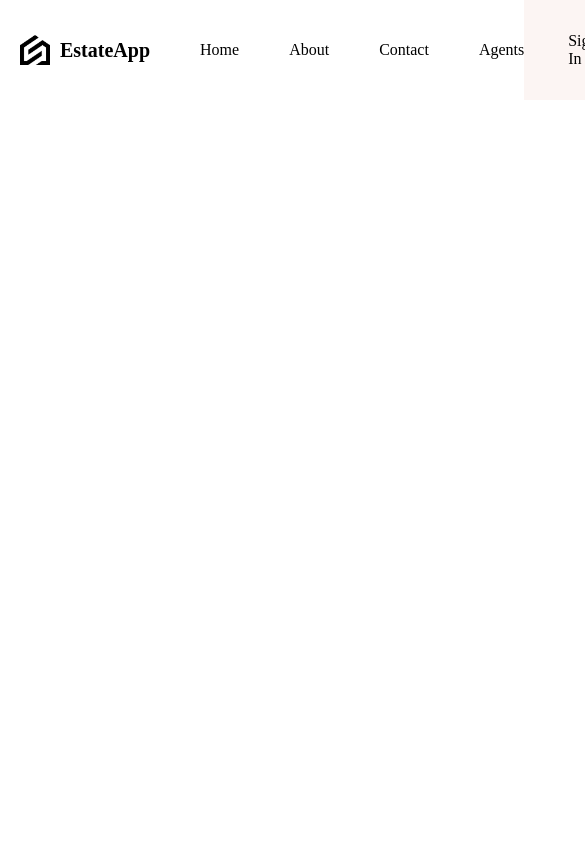
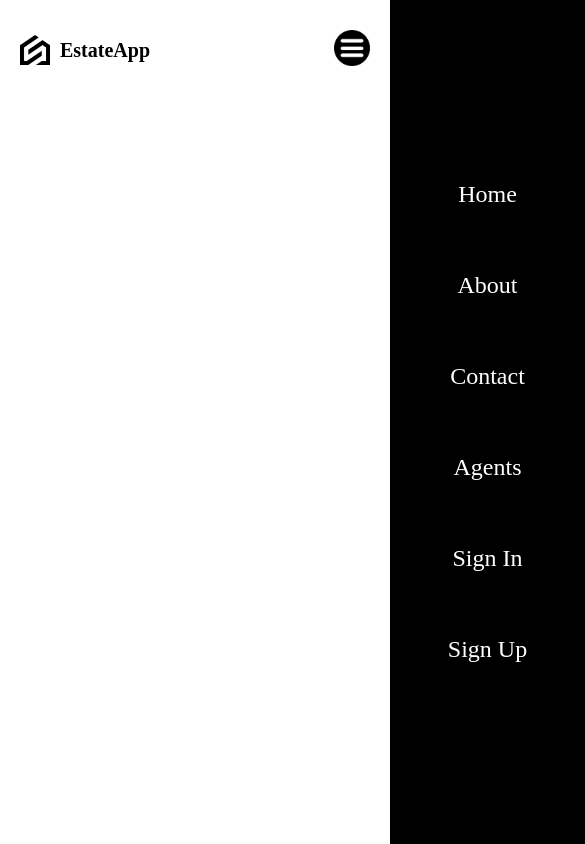
Before and after one commit to SlaviHristev/Real-Estate-App, a React (Vite) app: page / in a window 390 px wide. Shown: the top 844 px of the page, 585 px wide, since content can reach past the window. Built offline with nearby package versions, Linux system fonts and the light colour scheme.

Commit message:
Finished the navbar and added responsiveness to it

```diff
--- a/src/components/navbar/Navbar.jsx
+++ b/src/components/navbar/Navbar.jsx
@@ -1,7 +1,13 @@
+import { useState } from 'react';
 import './navbar.scss'
 
-const Navbar = () =>{
-    return(
+const Navbar = () => {
+
+    const [open, setOpen] = useState(false);
+
+
+
+    return (
         <nav>
             <div className="left">
                 <a href="/" className='logo'>
@@ -16,6 +22,17 @@
             <div className="right">
                 <a href="/">Sign In</a>
                 <a href="/" className='register'>Sign Up</a>
+                <div className="menuIcon">
+                    <img src="/menu.png" alt="" onClick={() => setOpen(!open)}/>
+                </div>
+                <div className={open ? 'menu active' : 'menu'}>
+                    <a href="/">Home</a>
+                    <a href="/">About</a>
+                    <a href="/">Contact</a>
+                    <a href="/">Agents</a>
+                    <a href="/">Sign In</a>
+                    <a href="/">Sign Up</a>
+                </div>
             </div>
         </nav>
     )
--- a/src/components/navbar/navbar.scss
+++ b/src/components/navbar/navbar.scss
@@ -1,36 +1,54 @@
-nav{
+@import '../../responsive.scss';
+
+nav {
     display: flex;
     justify-content: space-between;
     height: 100px;
     align-items: center;
 
-    a{
+    a {
         transition: all 0.4s ease;
 
-        &:hover{
+        @include sm {
+            display: none;
+        }
+
+        &:hover {
             scale: 1.05;
         }
     }
 
-    .left{
-        flex:3;
+    .left {
+        flex: 3;
         display: flex;
         align-items: center;
         gap: 50px;
-        .logo{
+
+        .logo {
             font-weight: bold;
             font-size: 20px;
             display: flex;
             gap: 10px;
             align-items: center;
 
-            img{
+            img {
                 width: 30px;
 
             }
+
+            span {
+                @include md {
+                    display: none;
+                }
+
+                @include sm {
+                    display: initial;
+                }
+            }
         }
     }
-    .right{
+
+    .right {
         flex: 2;
         display: flex;
         align-items: center;
@@ -38,12 +56,59 @@
         background-color: #fcf5f3;
         height: 100%;
 
-        a{
+
+        @include md {
+            background-color: transparent;
+        }
+
+        a {
             padding: 12px 24px;
             margin: 20px;
         }
-        .register{
+
+        .register {
             background-color: #fece51;
+        }
+
+        .menuIcon {
+            display: none;
+            z-index: 999;
+
+            img {
+                width: 36px;
+                height: 36px;
+                cursor: pointer;
+            }
+
+            @include sm {
+                display: initial;
+            }
+        }
+
+        .menu {
+            position: absolute;
+            background-color: black;
+            top: 0;
+            right: -50%;
+            color: white;
+            height: 100vh;
+            width: 50%;
+            transition: all 1s ease;
+            display: flex;
+            flex-direction: column;
+            align-items: center;
+            justify-content: center;
+            font-size: 24px;
+
+            &.active{
+                right: 0;
+            }
+
+            @include sm{
+                a{
+                    display: initial;
+                }
+            }
         }
     }
 }
```
Lines whose indentation alone changed are shown as unchanged.
